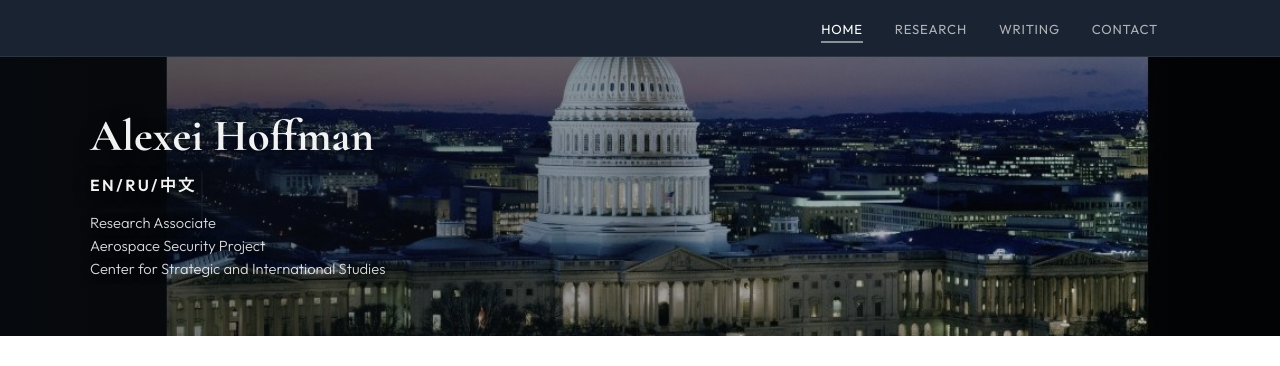
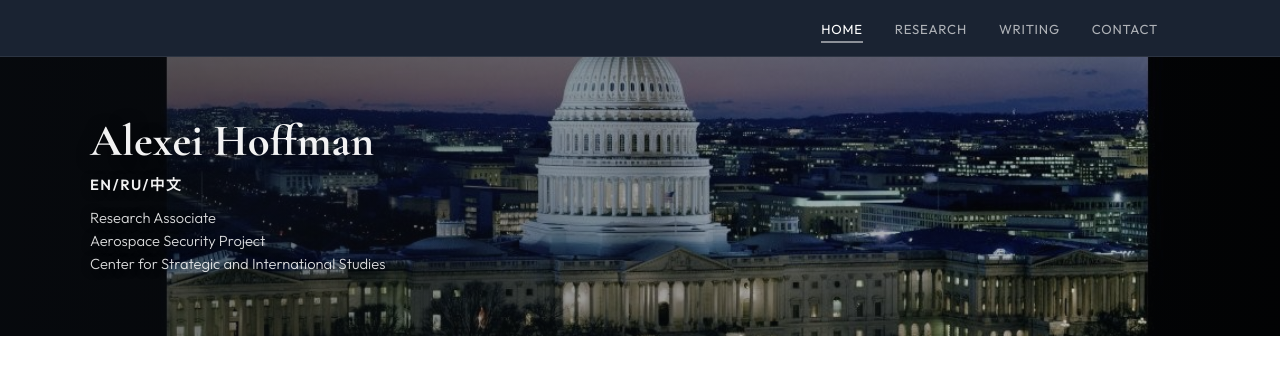
Before and after one commit to a-novi13-byte/a-novi13-byte.github.io, a Jekyll site: the page built from index.html, in a window 1280 px wide. Shown: the top 366 px of the page. Built offline with Jekyll 4.4.1, drawn with Linux system fonts in a browser that asks for light colours.

Commit message:
Update index.html

```diff
--- a/index.html
+++ b/index.html
@@ -4,7 +4,7 @@
 ---
 <style>
 .site-nav .nav-name { visibility: hidden; }
-.hero-langs { font-size: 1rem; font-weight: 600; color: rgba(255,255,255,0.95); letter-spacing: 0.15em; margin-bottom: 0.8rem; text-shadow: 0 2px 16px rgba(0,0,0,0.6); }
+.hero-langs { font-size: 0.92rem; font-weight: 600; color: rgba(255,255,255,0.95); letter-spacing: 0.1em; margin-top: -0.3rem; margin-bottom: 0.6rem; text-shadow: 0 1px 10px rgba(0,0,0,0.6); }
 </style>
 <section class="hero-banner">
   <img src="{{ '/assets/images/banner.jpg' | relative_url }}" alt="U.S. Capitol at dusk">
```
